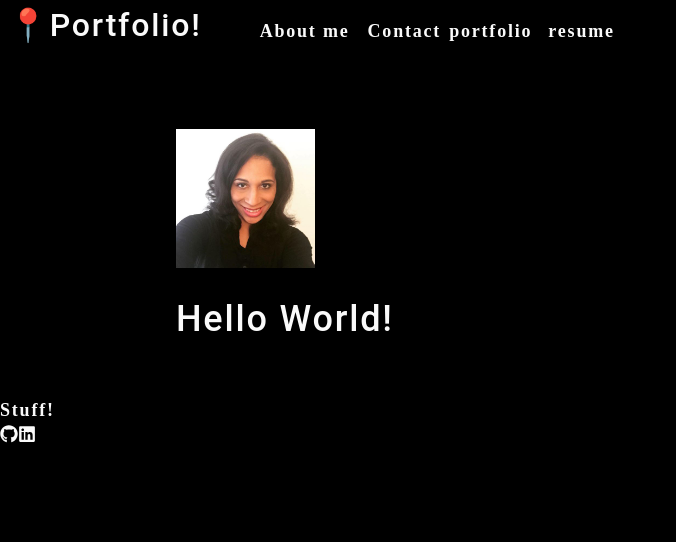
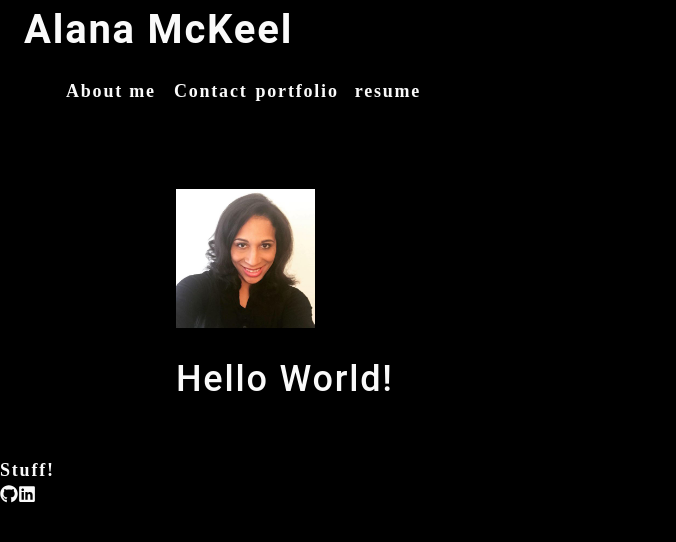
Before and after one commit to alanam79/React-Portfolio, a React (Create React App) app: page / in a window 1280 px wide. Shown: the top 542 px of the page, without its empty margins (0-676 px from the left). Built offline with nearby package versions, Linux system fonts and the light colour scheme.

Commit message:
created a header component and used props to pull in nav

```diff
--- a/src/App.js
+++ b/src/App.js
@@ -4,6 +4,7 @@
 import Nav from "./components/Nav";
 import Projects from "./components/Projects";
 import Footer from "./components/Footer";
+import Header from "./components/Header";
 // import { Router, BrowserRouter } from "react-router-dom"; <---look into this in the future
 
 function App() {
@@ -27,11 +28,11 @@
 
   return (
     <div>
-      <Nav
+      <Header
         categories={categories}
         setCurrentCategory={setCurrentCategory}
         currentCategory={currentCategory}
-      ></Nav>
+      ></Header>
       <main>
         <div>
           <Projects></Projects>
--- /dev/null
+++ b/src/components/Header/index.js
@@ -0,0 +1,21 @@
+import React from "react";
+import Nav from "../Nav";
+
+function Header(props) {
+  return (
+    <header>
+      <meta
+        name="viewport"
+        content="width=device-width, initial-scale=1, shrink-to-fit=no"
+      ></meta>
+      <h2>
+        <a style={{ fontSize: "40px", margin: "20px" }}>Alana McKeel</a>
+      </h2>
+      <Nav
+        categories={props.categories}
+      />
+    </header>
+  );
+}
+
+export default Header;
--- a/src/components/Nav/index.js
+++ b/src/components/Nav/index.js
@@ -23,7 +23,7 @@
 
   return (
     <header className="flex-row px-1">
-      <h2>📍Portfolio!</h2>
+      {/* <h2>📍Portfolio!</h2> */}
       <nav>
         <ul className="flex-row">
           <li className="mx-2">
```
